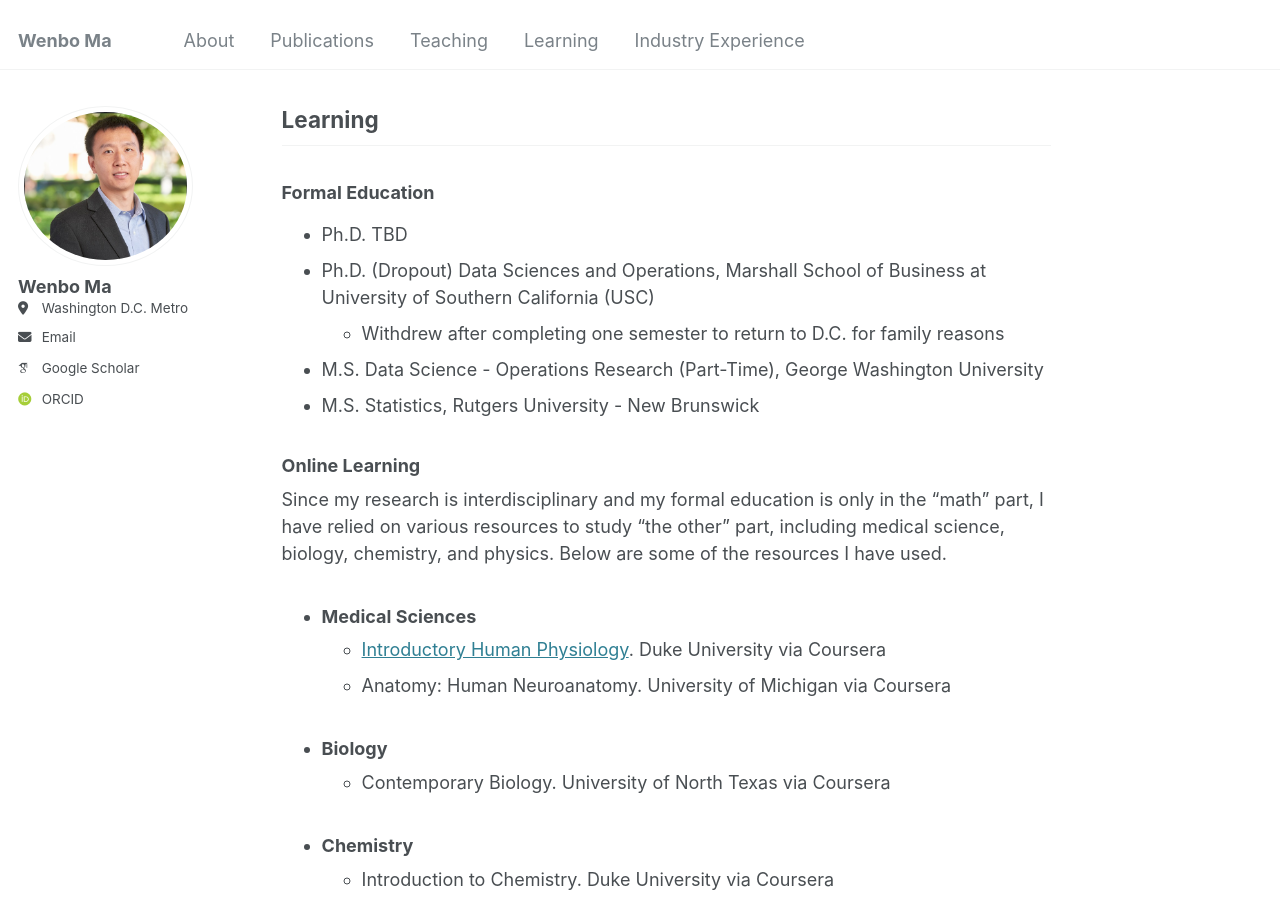
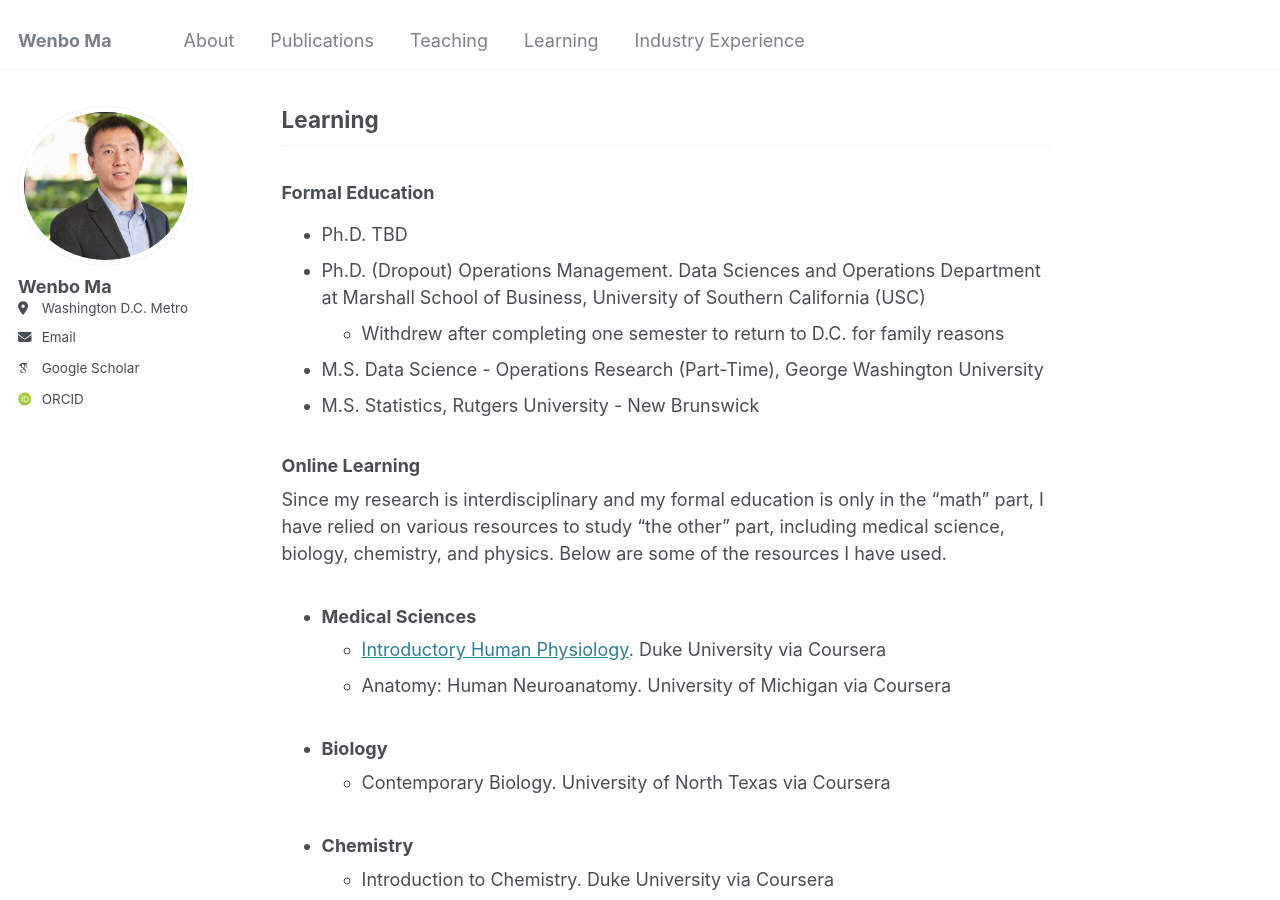
Before and after one commit to wenbo5565/wenbo5565.github.io, a Jekyll site: the page built from _pages/about.md, in a window 1280 px wide and 900 px high, scrolled down 2196 px. Built offline with Jekyll 4.4.1, drawn with Linux system fonts in a browser that asks for light colours; some web fonts are replaced; some of the changed text lies outside the part shown.

Commit message:
Update about.md

```diff
--- a/_pages/about.md
+++ b/_pages/about.md
@@ -29,7 +29,7 @@ Outside of work, I enjoy playing and watching sports — particularly tennis, ba
    with Miguel Lejeune and Johannes Royset
 
 - [Profit-based unit commitment models with price-responsive decision-dependent uncertainty](https://www.sciencedirect.com/science/article/abs/pii/S0377221723009177), **European Journal of Operational Research**, 2024. \
-   with Miguel Lejeune and Payman Dehghanian. \
+   with Miguel Lejeune and Payman Dehghanian.
 
 - [A distributionally robust area under curve maximization model](https://www.sciencedirect.com/science/article/abs/pii/S0167637720300791), **Operations Research Letters,**, 2020. \
    with Miguel Lejeune
@@ -66,7 +66,7 @@ Outside of work, I enjoy playing and watching sports — particularly tennis, ba
 
 ### Formal Education
 - Ph.D. TBD
-- Ph.D. (Dropout) Data Sciences and Operations, Marshall School of Business at University of Southern California (USC)
+- Ph.D. (Dropout) Operations Management. Data Sciences and Operations Department at Marshall School of Business, University of Southern California (USC)
   - Withdrew after completing one semester to return to D.C. for family reasons
 - M.S. Data Science - Operations Research (Part-Time), George Washington University
 - M.S. Statistics, Rutgers University - New Brunswick
```
